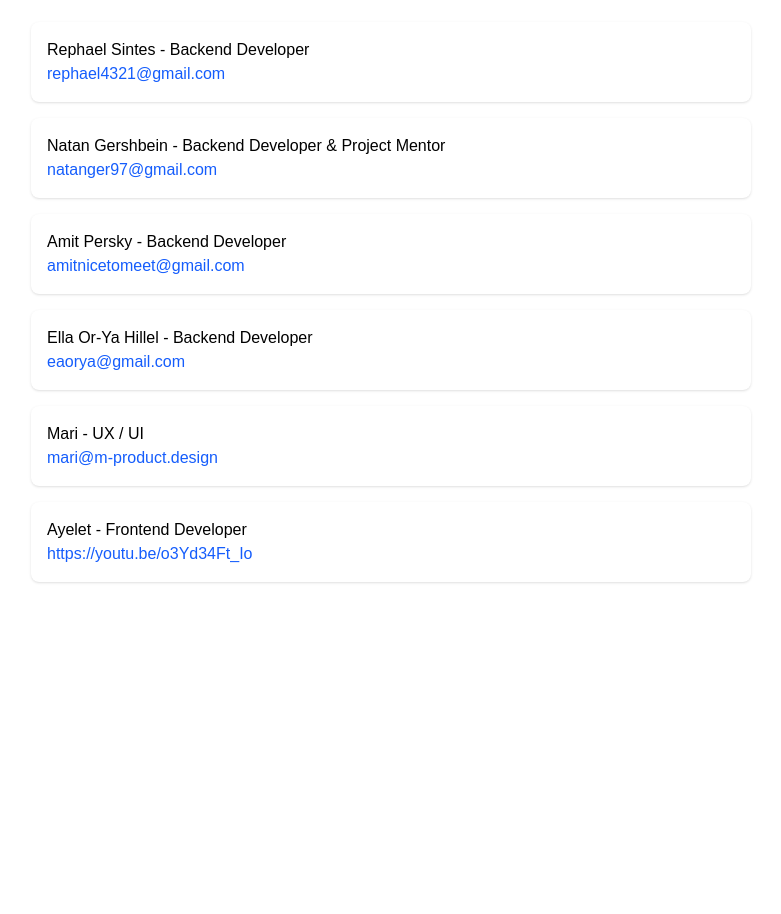
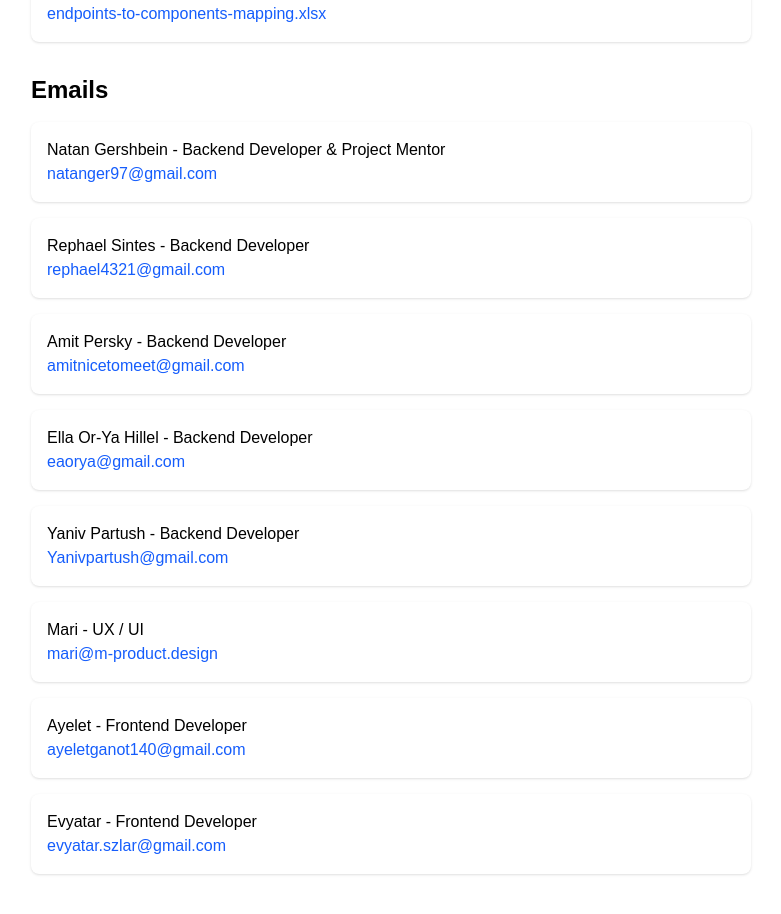
Before and after one commit to Rephael4321/run-my-docker-resources, a Next.js app: page / in a window 1280 px wide. Shown: the part 1450-2364 px from the top of the page, without its empty margins (249-1030 px from the left). Before the commit the page ends 2088 px from the top, so only its background shows below. Built offline with nearby package versions, Linux system fonts and the light colour scheme.

Commit message:
Added new file and new members

```diff
--- a/src/app/page.js
+++ b/src/app/page.js
@@ -116,17 +116,26 @@ export default function Home() {
             config.sh
           </a>
         </li>
+        <li className="bg-white shadow p-4 rounded-lg">
+          <p className="font-medium mb-1">Endpoints to Components Mapping:</p>
+          <a
+            href="/endpoints-to-components-mapping.xlsx"
+            className="text-blue-600 hover:underline"
+          >
+            endpoints-to-components-mapping.xlsx
+          </a>
+        </li>
       </ul>
 
       <h2 className="text-2xl font-bold mb-4">Emails</h2>
       <ul className="space-y-4 mb-8">
         <li className="bg-white shadow p-4 rounded-lg">
+          <p>Natan Gershbein - Backend Developer & Project Mentor</p>
+          <p className="text-blue-600">natanger97@gmail.com</p>
+        </li>
+        <li className="bg-white shadow p-4 rounded-lg">
           <p>Rephael Sintes - Backend Developer</p>
           <p className="text-blue-600">rephael4321@gmail.com</p>
-        </li>
-        <li className="bg-white shadow p-4 rounded-lg">
-          <p>Natan Gershbein - Backend Developer & Project Mentor</p>
-          <p className="text-blue-600">natanger97@gmail.com</p>
         </li>
         <li className="bg-white shadow p-4 rounded-lg">
           <p>Amit Persky - Backend Developer</p>
@@ -137,12 +146,20 @@ export default function Home() {
           <p className="text-blue-600">eaorya@gmail.com</p>
         </li>
         <li className="bg-white shadow p-4 rounded-lg">
+          <p>Yaniv Partush - Backend Developer</p>
+          <p className="text-blue-600">Yanivpartush@gmail.com</p>
+        </li>
+        <li className="bg-white shadow p-4 rounded-lg">
           <p>Mari - UX / UI</p>
           <p className="text-blue-600">mari@m-product.design</p>
         </li>
         <li className="bg-white shadow p-4 rounded-lg">
           <p>Ayelet - Frontend Developer</p>
-          <p className="text-blue-600">https://youtu.be/o3Yd34Ft_Io</p>
+          <p className="text-blue-600">ayeletganot140@gmail.com</p>
+        </li>
+        <li className="bg-white shadow p-4 rounded-lg">
+          <p>Evyatar - Frontend Developer</p>
+          <p className="text-blue-600">evyatar.szlar@gmail.com</p>
         </li>
       </ul>
     </div>
```
Also changed, not shown: 1 other file (tests, documents, lock files or other folders).
